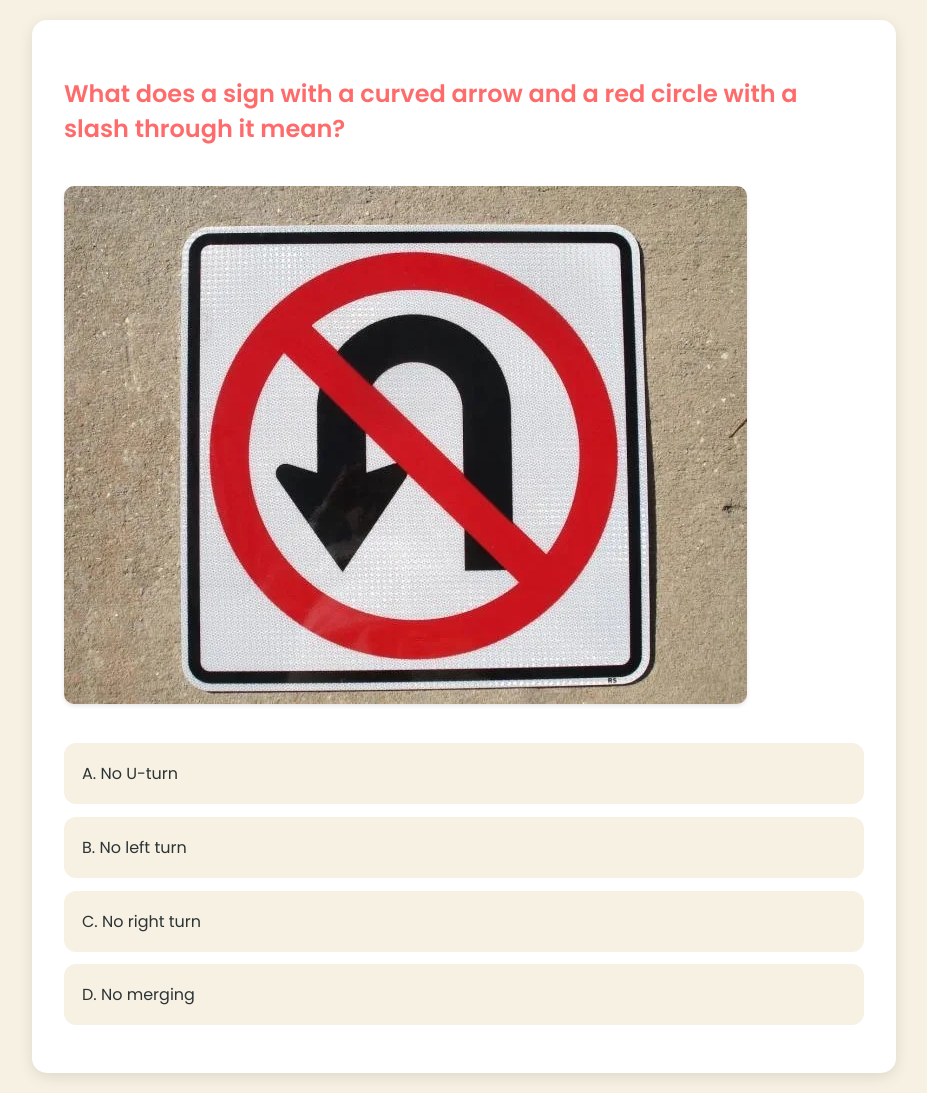
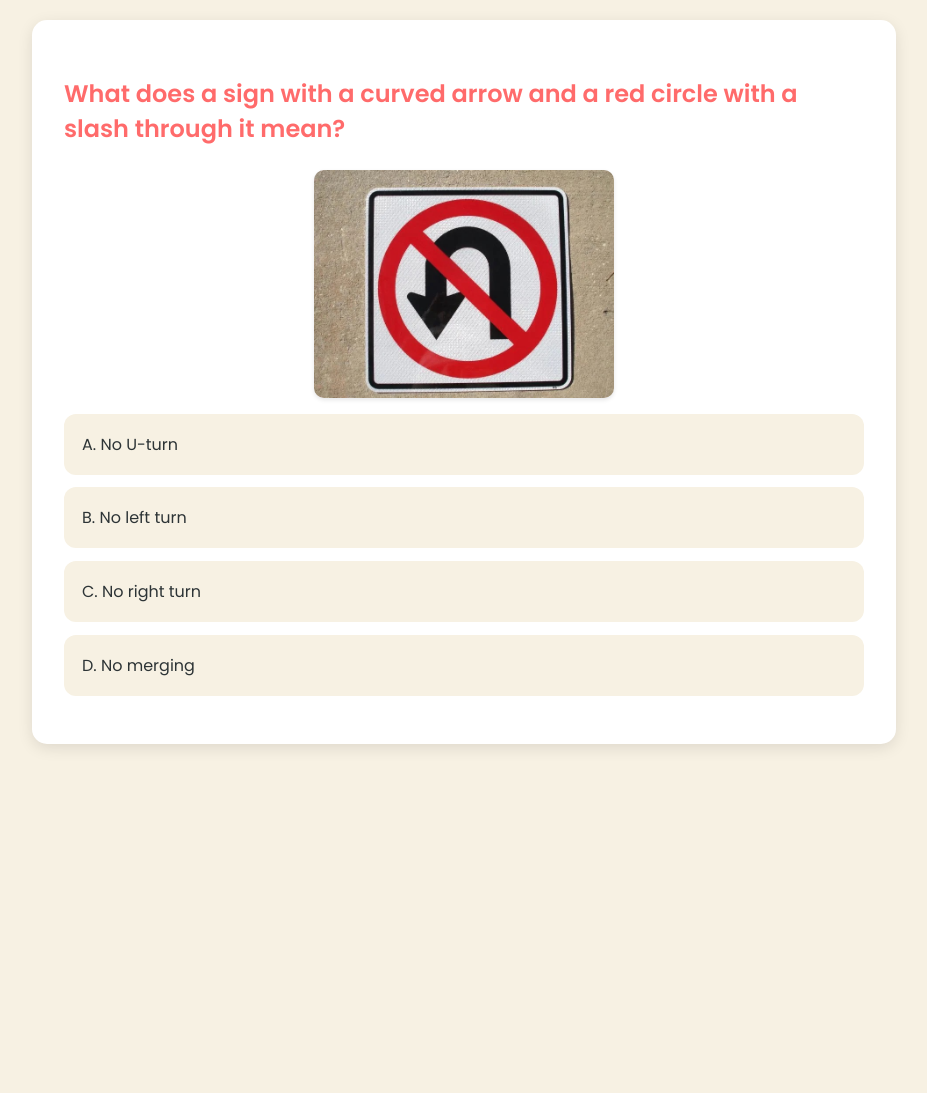
Before and after one commit to spotcircuit/dmv_test, a Flask app: page / in a window 1280 px wide. Shown: the whole page, without its empty margins (176-1103 px from the left). After the commit the page ends 748 px from the top, so only its background shows below. Run offline with Flask 3, Linux system fonts and the light colour scheme.

Commit message:
v1.1.1: Fixed image sizing
- Limited image dimensions to 300x300px
- Maintained aspect ratio
- Centered images in container
- Added proper margin and shadow

```diff
--- a/app.py
+++ b/app.py
@@ -192,13 +192,13 @@ def submit_answer():
 
     if is_correct:
         session['score'] += 1
+        # Only advance to next question if answer is correct
+        session['current_question'] += 1
+        if session['current_question'] >= len(sections[current_section]['question_ids']):
+            session['current_section'] += 1
+            session['current_question'] = 0
     else:
         session['wrong_count'] += 1
-
-    session['current_question'] += 1
-    if session['current_question'] >= len(sections[current_section]['question_ids']):
-        session['current_section'] += 1
-        session['current_question'] = 0
 
     session.modified = True
 
--- a/templates/test.html
+++ b/templates/test.html
@@ -40,11 +40,14 @@
         }
 
         img {
-            max-width: 100%;
+            max-width: 300px;
+            max-height: 300px;
+            width: auto;
             height: auto;
             border-radius: 10px;
-            margin: 1rem 0;
+            margin: 1rem auto;
             box-shadow: 0 2px 4px rgba(0, 0, 0, 0.1);
+            display: block;
         }
 
         ul {
@@ -139,6 +142,7 @@
             font-size: 1.1rem;
             cursor: pointer;
             transition: all 0.3s ease;
+            display: none;
         }
 
         .next-btn:hover {
@@ -192,7 +196,13 @@
                 if (data.quiz_complete) {
                     window.location.href = '/results';
                 } else {
-                    showResult(data.correct, data.explanation || "No explanation available");
+                    showResult(data.correct, data.explanation);
+                    // Only proceed to next question if answer is correct
+                    if (data.correct) {
+                        setTimeout(() => {
+                            window.location.href = '/';
+                        }, 2000); // Wait 2 seconds before moving to next question
+                    }
                 }
             });
         }
@@ -202,15 +212,20 @@
             const resultIcon = document.getElementById('resultIcon');
             const resultText = document.getElementById('resultText');
             const explanationEl = document.getElementById('explanation');
+            const nextBtn = document.querySelector('.next-btn');
 
             if (correct) {
                 resultIcon.innerHTML = '<i class="fas fa-check-circle"></i> <span class="emoji">🎉</span>';
                 resultText.textContent = "Yasss! You got it right!";
                 modal.querySelector('.modal-content').className = 'modal-content correct';
+                nextBtn.textContent = "Next Question";
+                nextBtn.style.display = 'block';
             } else {
                 resultIcon.innerHTML = '<i class="fas fa-times-circle"></i> <span class="emoji">😅</span>';
-                resultText.textContent = "Oof! Not quite right...";
+                resultText.textContent = "Oof! Try again...";
                 modal.querySelector('.modal-content').className = 'modal-content wrong';
+                nextBtn.textContent = "Try Again";
+                nextBtn.style.display = 'block';
             }
 
             explanationEl.textContent = explanation;
@@ -220,6 +235,10 @@
         function nextQuestion() {
             const modal = document.getElementById('resultModal');
             modal.classList.remove('show');
+            // Don't redirect, just close the modal if answer was wrong
+            if (modal.querySelector('.modal-content').classList.contains('wrong')) {
+                return;
+            }
             window.location.href = '/';
         }
     </script>
```
Also changed, not shown: 1 other file.
